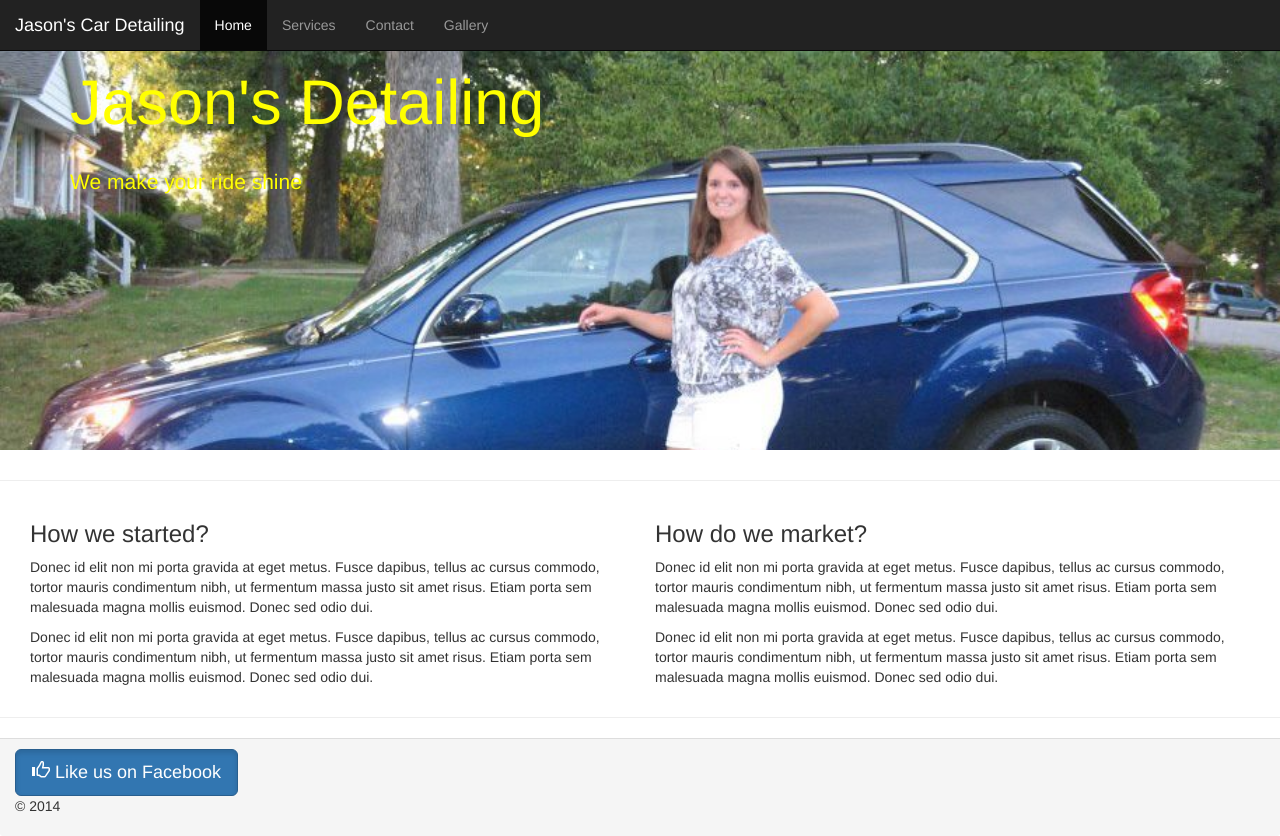
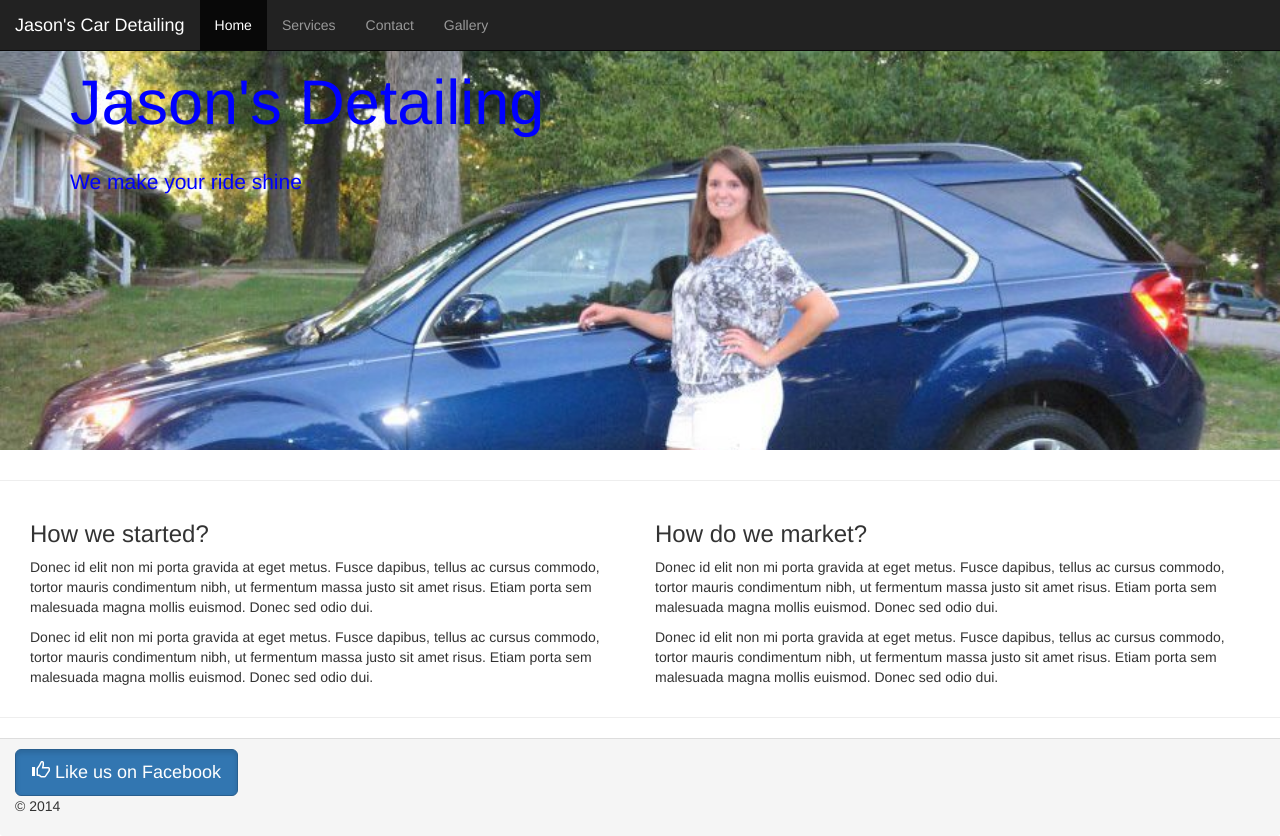
Before and after one commit to DrewWimmer/firstsite, a plain HTML site: page index.html in a window 1280 px wide. Drawn offline with nearby package versions, Linux system fonts and the light colour scheme.

Commit message:
color change

```diff
--- a/css/custom-style.css
+++ b/css/custom-style.css
@@ -1,7 +1,7 @@
 /*custom css of jasons page*/
 .jumbotron{
     height : 450px;
-    color : #ffff00;
+    color : #0000ff;
     background-image : url(../images/header2.jpg);
     background-size :cover;
     }
```
